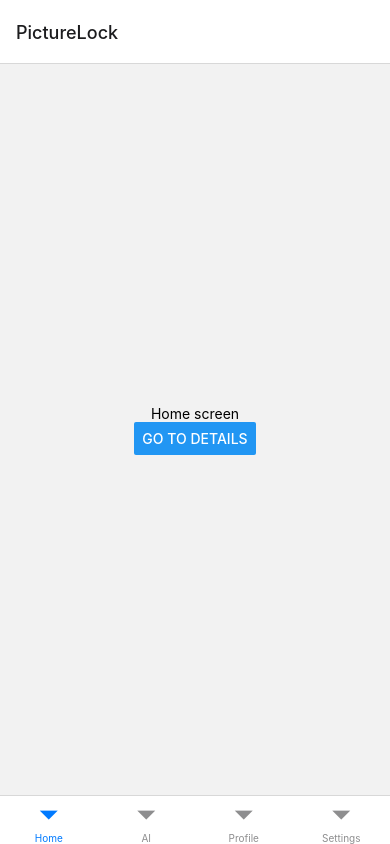
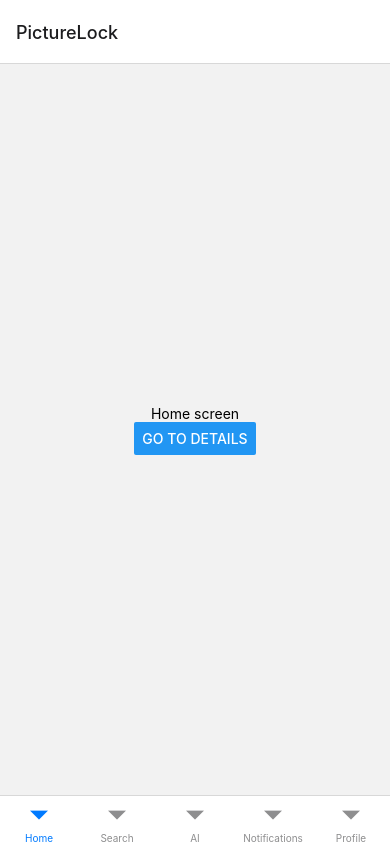
Before and after one commit to andykr1k/PictureLock, a React Native app in the folder Frontend/Mobile/PictureLock/: screen / in a window 390 px wide. Built offline with nearby package versions, Linux system fonts and the light colour scheme.

Commit message:
Added New Pages

```diff
--- a/Frontend/Mobile/PictureLock/App.js
+++ b/Frontend/Mobile/PictureLock/App.js
@@ -15,6 +15,18 @@ function DetailsScreen() {
   );
 }
 
+function ProfileScreen({ navigation }) {
+  return (
+    <View style={{ flex: 1, justifyContent: 'center', alignItems: 'center' }}>
+      <Text>Profile screen</Text>
+      <Button
+        title="Go to Details"
+        onPress={() => navigation.navigate('Details')}
+      />
+    </View>
+  );
+}
+
 function HomeScreen({ navigation }) {
   return (
     <View style={{ flex: 1, justifyContent: 'center', alignItems: 'center' }}>
@@ -23,6 +35,39 @@ function HomeScreen({ navigation }) {
         title="Go to Details"
         onPress={() => navigation.navigate('Details')}
       />
+    </View>
+  );
+}
+
+function SearchScreen({ navigation }) {
+  return (
+    <View style={{ flex: 1, justifyContent: 'center', alignItems: 'center' }}>
+      <Text>Search screen</Text>
+      <Button
+        title="Go to Details"
+        onPress={() => navigation.navigate('Details')}
+      />
+    </View>
+  );
+}
+
+function AIScreen({ navigation }) {
+  return (
+    <View style={{ flex: 1, justifyContent: 'center', alignItems: 'center' }}>
+      <Text>AI screen</Text>
+      <Button
+        title="Go to Details"
+        onPress={() => navigation.navigate('Details')}
+      />
+    </View>
+  );
+}
+
+function NotificationsScreen({ navigation }) {
+  return (
+    <View style={{ flex: 1, alignItems: 'center', justifyContent: 'center' }}>
+      <Text>Notifications screen</Text>
+      <Button onPress={() => navigation.goBack()} title="Go back home" />
     </View>
   );
 }
@@ -50,23 +95,48 @@ function HomeStackScreen() {
   );
 }
 
-const SettingsStack = createNativeStackNavigator();
+const SearchStack = createNativeStackNavigator();
 
-function SettingsStackScreen() {
+function SearchStackScreen() {
   return (
-    <SettingsStack.Navigator>
-      <SettingsStack.Screen name="Settings" component={SettingsScreen} />
-      <SettingsStack.Screen name="Details" component={DetailsScreen} />
-    </SettingsStack.Navigator>
+    <SearchStack.Navigator>
+      <SearchStack.Screen name="Search" component={SearchScreen} />
+      <SearchStack.Screen name="Details" component={DetailsScreen} />
+    </SearchStack.Navigator>
+  );
+}
+
+const AIStack = createNativeStackNavigator();
+
+function AIStackScreen() {
+  return (
+    <AIStack.Navigator>
+      <AIStack.Screen name="AI" component={AIScreen} />
+      <AIStack.Screen name="Details" component={DetailsScreen} />
+    </AIStack.Navigator>
+  );
+}
+
+const ProfileStack = createNativeStackNavigator();
+
+function ProfileStackScreen() {
+  return (
+    <ProfileStack.Navigator>
+      <ProfileStack.Screen name="Profile" component={ProfileScreen} />
+      <ProfileStack.Screen name="Details" component={DetailsScreen} />
+    </ProfileStack.Navigator>
   );
 }
 
 
-function NotificationsScreen({ navigation }) {
+const NotificationsStack = createNativeStackNavigator();
+
+function NotificationStackScreen() {
   return (
-    <View style={{ flex: 1, alignItems: 'center', justifyContent: 'center' }}>
-      <Button onPress={() => navigation.goBack()} title="Go back home" />
-    </View>
+    <NotificationsStack.Navigator>
+      <NotificationsStack.Screen name="Notifications" component={NotificationsScreen} />
+      <NotificationsStack.Screen name="Details" component={DetailsScreen} />
+    </NotificationsStack.Navigator>
   );
 }
 
@@ -79,9 +149,10 @@ export default function App() {
     <NavigationContainer theme={scheme === 'dark' ? DarkTheme : DefaultTheme}>
       <Tab.Navigator screenOptions={{ headerShown: false }}>
         <Tab.Screen name="Home" component={HomeStackScreen} />
-        <Tab.Screen name="AI" component={SettingsStackScreen} />
-        <Tab.Screen name="Profile" component={SettingsStackScreen} />
-        <Tab.Screen name="Settings" component={SettingsStackScreen} />
+        <Tab.Screen name="Search" component={SearchStackScreen} />
+        <Tab.Screen name="AI" component={AIStackScreen} />
+        <Tab.Screen name="Notifications" component={NotificationStackScreen} />
+        <Tab.Screen name="Profile" component={ProfileStackScreen} />
       </Tab.Navigator>
     </NavigationContainer>
   );
```
